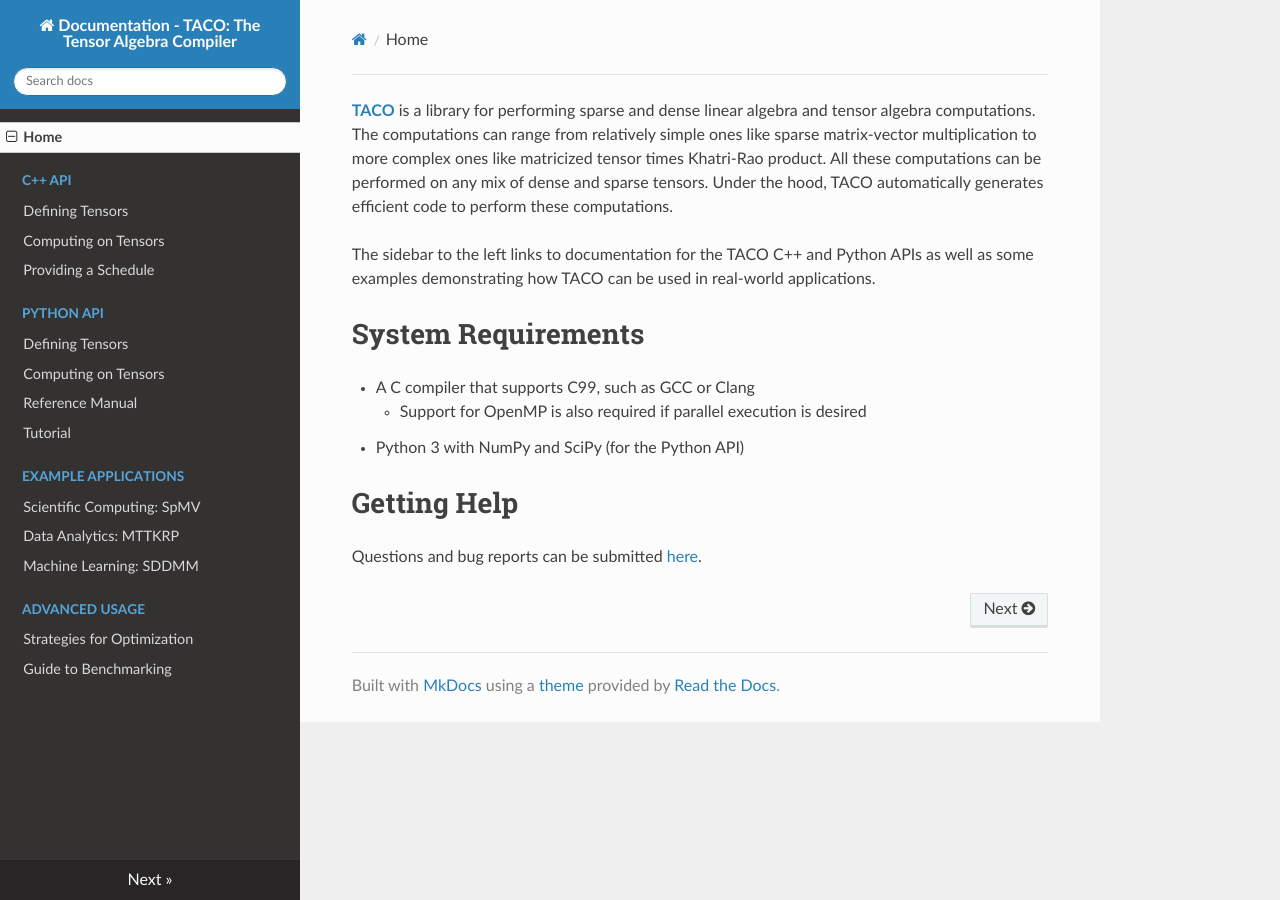
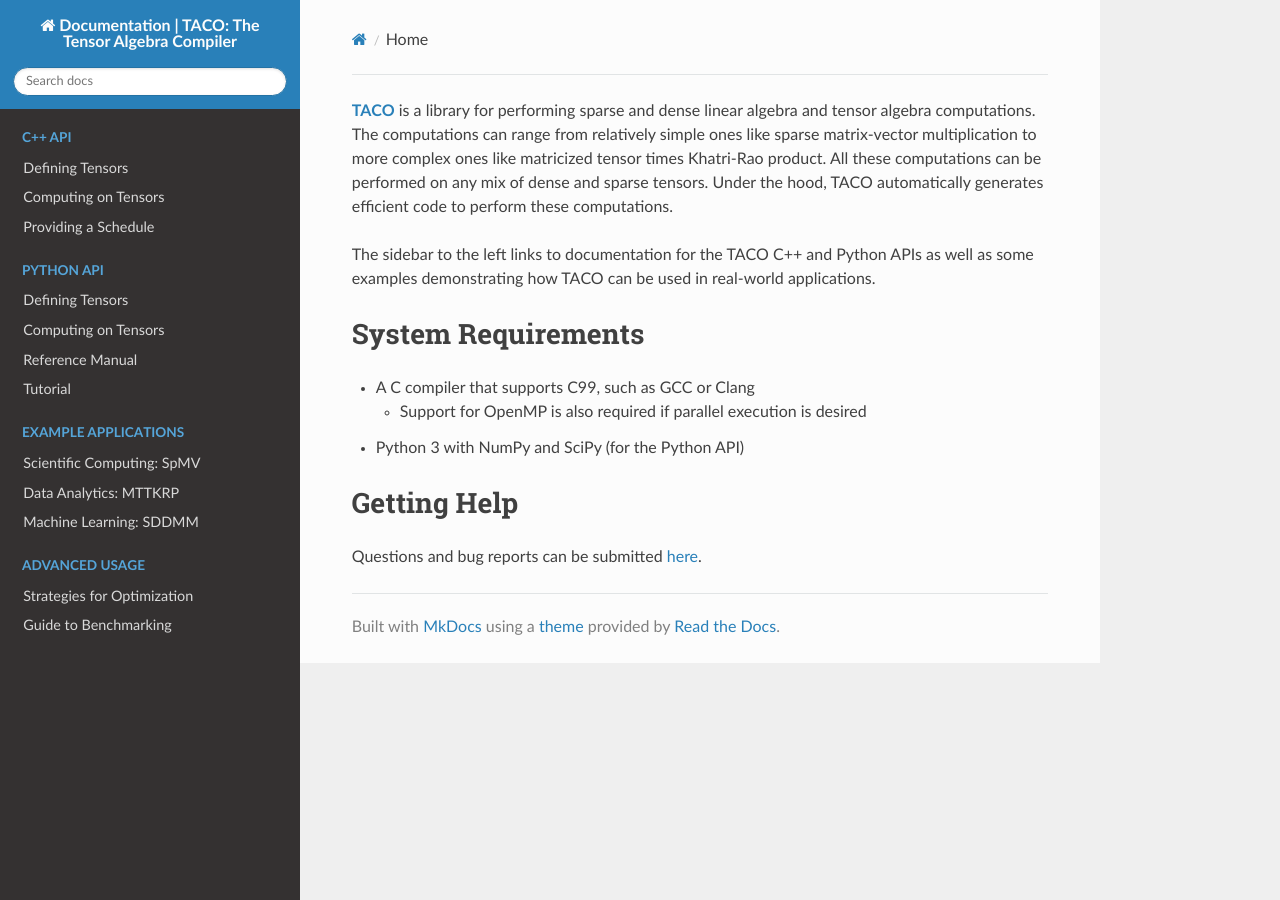
Before and after one commit to tensor-compiler/docs, an MkDocs documentation site: the page built from docs/index.md, in a window 1280 px wide. Built offline with MkDocs 1.6.1, drawn with Linux system fonts in a browser that asks for light colours; nearby versions of some CDN libraries.

Commit message:
Minor formatting

```diff
--- a/mkdocs.yml
+++ b/mkdocs.yml
@@ -1,4 +1,4 @@
-site_name: 'Documentation - TACO: The Tensor Algebra Compiler'
+site_name: 'Documentation | TACO: The Tensor Algebra Compiler'
 site_favicon: favicon.ico
 theme: readthedocs
 extra_css: [extra.css]
@@ -11,7 +11,6 @@
     - pymdownx.superfences
 use_directory_urls: false
 nav:
-    - Home: index.md
     - C++ API:
         - 'Defining Tensors': 'tensors.md'
         - 'Computing on Tensors': 'computations.md'
```
